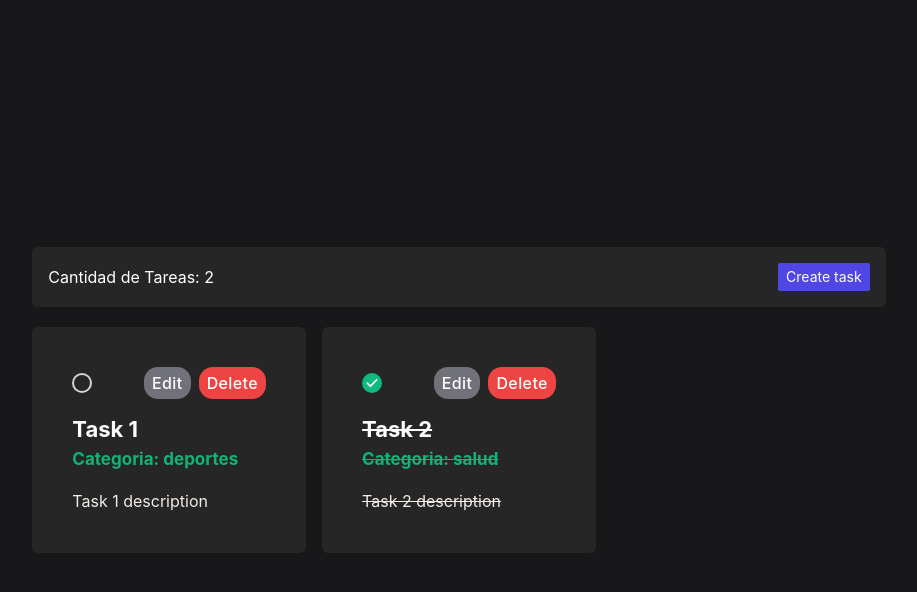
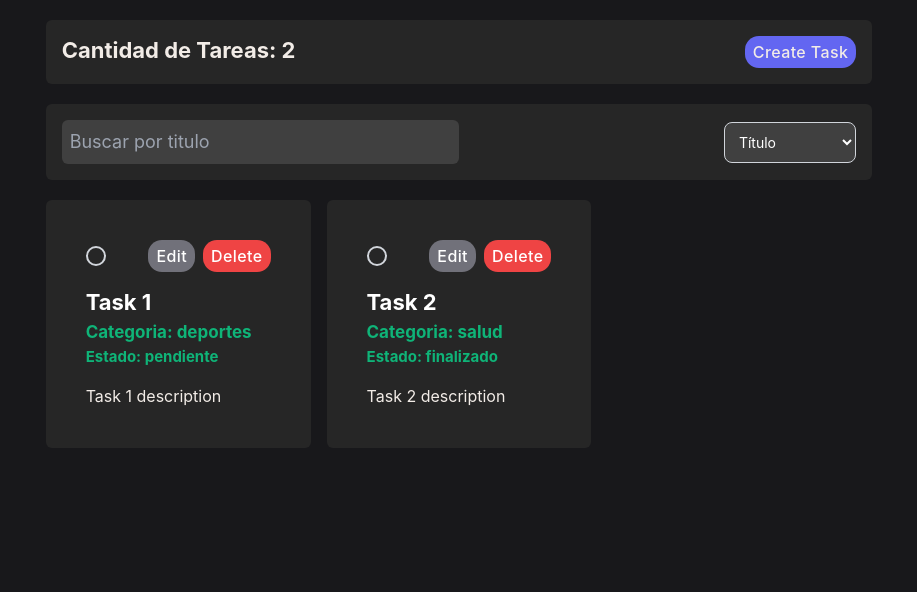
Before and after one commit to CarlosAndresOrtega/Challenge_Carlos_Ortega, a React (Create React App) app: page / in a window 1280 px wide. Shown: the top 592 px of the page, without its empty margins (181-1098 px from the left). Built offline with nearby package versions, Linux system fonts and the light colour scheme.

Commit message:
Buscadores implementados

```diff
--- a/src/App.js
+++ b/src/App.js
@@ -16,7 +16,7 @@ function App() {
   return (
     <>
       <div className="bg-zinc-900 h-screen text-white">
-        <div className="flex flex-col gap-y-5 items-center justify-center h-full">
+        <div className="flex flex-col gap-y-5 items-center justify-start p-5 h-full">
         <BrowserRouter>
           <Routes>
             <Route path='/' element={<TasksLists />} />
--- /dev/null
+++ b/src/components/Header.js
@@ -0,0 +1,22 @@
+import React from "react";
+import { useSelector } from "react-redux";
+import { Link } from "react-router-dom";
+
+function Header() {
+  const taskState = useSelector((state) => state.tasks);
+  return (
+    <header className="bg-neutral-800 text-[#F2ECE7] font-[15px] flex justify-between items-center p-4 rounded-md">
+      <h1 className="font-bold text-white-700 text-[22px] leading-7 mb-1 text-justify">
+        Cantidad de Tareas: {taskState.length}
+      </h1>
+      <Link
+        to="/create-task"
+        className="bg-indigo-500 font-medium px-2 py-1  tracking-wide text-center capitalize transition-colors duration-300 transform rounded-[14px] hover:bg-[#F2ECE7] hover:text-[#000000dd] focus:outline-none focus:ring focus:ring-teal-300 focus:ring-opacity-80"
+      >
+        Create task
+      </Link>
+    </header>
+  );
+}
+
+export default Header;
--- a/src/components/Modal.js
+++ b/src/components/Modal.js
@@ -3,7 +3,6 @@ import { useDispatch } from "react-redux";
 import { deleteTask } from "../features/tasks/taskSlice";
 
 function Modal({ id, isOpen, onClose, children }) {
-
   const dispatch = useDispatch();
 
   const handleDelete = () => {
@@ -32,19 +31,31 @@ function Modal({ id, isOpen, onClose, children }) {
 
             <div className="inline-block align-bottom bg-white rounded-lg text-left overflow-hidden shadow-xl transform transition-all sm:my-8 sm:align-middle sm:max-w-lg sm:w-full">
               <div className="bg-white px-4 pt-5 pb-4 sm:p-6 sm:pb-4">
-                {children}
+                {/* {children} */}
+                <div className="sm:flex sm:items-start">
+                  <div className="mt-3 text-center sm:mt-0 sm:text-left">
+                    <h3 className="text-lg leading-6 font-medium text-gray-900">
+                      Confirmación
+                    </h3>
+                    <div className="mt-2">
+                      <p className="text-sm text-gray-500">
+                        ¿Esta seguro de eliminar esta tarea?
+                      </p>
+                    </div>
+                  </div>
+                </div>
               </div>
-              <div className="bg-gray-50 px-4 py-3 sm:px-6 sm:flex sm:flex-row-reverse">
+              <div className="bg-gray-50 flex gap-x-2 px-4 py-3 sm:px-6 sm:flex sm:flex-row-reverse">
                 <button
                   type="button"
-                  className="mt-3 w-full inline-flex justify-center rounded-md border border-transparent shadow-sm px-4 py-2 bg-indigo-600 text-base font-medium text-white hover:bg-indigo-700 focus:outline-none focus:ring-2 focus:ring-offset-2 focus:ring-indigo-500 sm:mt-0 sm:ml-3 sm:w-auto sm:text-sm"
+                  className="bg-indigo-500 font-medium px-2 py-1  tracking-wide text-center capitalize transition-colors duration-300 transform rounded-[14px] hover:bg-indigo-700 hover:text-white focus:outline-none focus:ring focus:ring-indigo-300 focus:ring-opacity-80"
                   onClick={onClose}
                 >
                   Cerrar
                 </button>
                 <button
                   type="button"
-                  className="mt-3 w-full inline-flex justify-center rounded-md border border-transparent shadow-sm px-4 py-2 bg-red-600 text-base font-medium text-white hover:bg-red-700 focus:outline-none focus:ring-2 focus:ring-offset-2 focus:ring-red-500 sm:mt-0 sm:ml-3 sm:w-auto sm:text-sm"
+                  className="bg-red-500 font-medium px-2 py-1  tracking-wide text-center capitalize transition-colors duration-300 transform rounded-[14px] hover:bg-red-700 hover:text-white focus:outline-none focus:ring focus:ring-red-300 focus:ring-opacity-80"
                   onClick={handleDelete}
                 >
                   Eliminar
--- /dev/null
+++ b/src/components/Search.js
@@ -0,0 +1,73 @@
+import React, { useEffect, useRef, useState } from "react";
+import { useSelector } from "react-redux";
+
+function Search({ setfiltered }) {
+  const tasks = useSelector((state) => state.tasks);
+  const refSelect = useRef();
+  const [typeSearch, setTypeSearch] = useState("title");
+
+  const handleChange = (e) => {
+    const searchOptions = {
+      title: "title",
+      category: "category",
+      state: "state",
+    };
+
+    const filter = tasks.filter((task) => {
+      const searchProperty = searchOptions[typeSearch];
+      const searchValue = e.target.value.toUpperCase();
+
+      if (task[searchProperty].toUpperCase().includes(searchValue)) {
+        return task;
+      }
+    });
+
+    setfiltered(filter);
+  };
+
+  useEffect(() => {
+    const searchTypeSelect = refSelect.current;
+
+    searchTypeSelect.addEventListener("change", function () {
+      const selectedValue = searchTypeSelect.value;
+      setTypeSearch(selectedValue);
+    });
+  }, [typeSearch]);
+
+  return (
+    <>
+      <div className=" bg-neutral-800 text-[#F2ECE7] font-[15px] flex justify-between items-center p-4 rounded-md">
+        <input
+          onChange={handleChange}
+          className="list-group-item bg-neutral-700 text-zinc-400
+            text-lg w-3/6  p-2 rounded-md"
+          type="text"
+          placeholder={
+            typeSearch === "state"
+              ? "Buscar con palabras 'Pendiente' o 'Finalizada'"
+              : typeSearch === "category"
+              ? "Buscar por categoria"
+              : typeSearch === "title"
+              ? "Buscar por titulo"
+              : "Buscar"
+          }
+        ></input>
+
+        <select
+          defaultValue={"title"}
+          id="countries"
+          ref={refSelect}
+          className="bg-neutral-700 border border-gray-300 text-white text-sm rounded-lg
+           focus:ring-blue-500 focus:border-blue-500 block w-1/6 p-2.5 dark:bg-gray-700
+            dark:border-gray-600 dark:placeholder-gray-400 dark:text-white dark:focus:ring-blue-500
+            dark:focus:border-blue-500"
+        >
+          <option value="title">Título</option>
+          <option value="category">Categoria</option>
+          <option value="state">Estado</option>
+        </select>
+      </div>
+    </>
+  );
+}
+export default Search;
--- a/src/components/TasksLists.js
+++ b/src/components/TasksLists.js
@@ -1,11 +1,14 @@
-import React, { useState } from "react";
+import React, { useEffect, useState } from "react";
 import { useDispatch, useSelector } from "react-redux";
 import Modal from "./Modal";
 import { Link } from "react-router-dom";
 import { updateState } from "../features/tasks/taskSlice";
+import Search from "./Search";
+import Header from "./Header";
 
 function TasksLists() {
   const taskState = useSelector((state) => state.tasks);
+  const [fileredTasks, setfileredTasks] = useState(taskState);
 
   const [isOpen, setIsOpen] = useState(false);
   const [id, setId] = useState("");
@@ -25,53 +28,46 @@ function TasksLists() {
     setId(id);
   };
 
-  const HandleCheck =(id)=>{
-    if(document.getElementById(id).checked){
-      dispatch(updateState({id,state:"pendiente"}));
-    }else{
-      dispatch(updateState({id,state:"finalizado"}));
+  useEffect(() => {
+    setfileredTasks(taskState);
+  }, [taskState]);
+
+  const handleCheckboxChange = (event) => {
+    if (event.target.checked) {
+      dispatch(updateState({ id: event.target.id, state: "finalizada" }));
+    } else {
+      dispatch(updateState({ id: event.target.id, state: "pendiente" }));
     }
-  }
+  };
+
 
   return (
     <>
-      <Modal id={id} isOpen={isOpen} onClose={closeModal}>
-        <div className="sm:flex sm:items-start">
-          <div className="mt-3 text-center sm:mt-0 sm:text-left">
-            <h3 className="text-lg leading-6 font-medium text-gray-900">
-              Confirmación
-            </h3>
-            <div className="mt-2">
-              <p className="text-sm text-gray-500">
-                ¿Esta seguro de eliminar esta tarea?
-              </p>
-            </div>
-          </div>
-        </div>
-      </Modal>
+      <Modal id={id} isOpen={isOpen} onClose={closeModal} />
 
       <div className="w-4/6 flex flex-col gap-5">
-        <header className="bg-neutral-800 flex justify-between items-center p-4 rounded-md">
-          <h1>Cantidad de Tareas: {taskState.length}</h1>
-          <Link
-            to="/create-task"
-            className="bg-indigo-600 px-2 py-1 rounded-sm text-sm "
-          >
-            Create task
-          </Link>
-        </header>
+        <Header />
+        <Search setfiltered={setfileredTasks} />
 
-        <div className="grid grid-cols-3 gap-4 max-sm:grid-cols-1">
-          {taskState.map((task) => (
-            <div key={task.id} className="bg-neutral-800 p-4 rounded-md text-white ">
+        <div className="grid grid-cols-3 gap-4 max-md:grid-cols-1 max-xl:grid-cols-2">
+          {fileredTasks.map((task) => (
+            <div
+              key={task.id}
+              className="bg-neutral-800 p-4 rounded-md text-white "
+            >
               <div className="max-w-md mx-auto">
                 <div className="p-4 sm:p-6">
                   <div className="flex items-center justify-between">
-                    <input  className="hidden" type="checkbox" id={task.id} checked={task.state === "finalizado"}   />
+                    <input
+                      className="hidden"
+                      type="checkbox"
+                      id={task.id}
+                      checked={task.state === "finalizada"}
+                      onChange={handleCheckboxChange}
+                    />
                     <label
                       className="flex flex-col h-full  rounded cursor-pointer"
                       htmlFor={task.id}
-                      onClick={()=>HandleCheck(task.id)}
                     >
                       <span className="flex items-center justify-center w-5 h-5 text-transparent border-2 border-gray-300 rounded-full">
                         <svg
@@ -105,18 +101,39 @@ function TasksLists() {
                   </div>
 
                   <div className="flex items-center justify-between mt-4">
-                    <p className={`font-bold text-white-700 text-[22px] leading-7 mb-1 text-justify ${task.state === 'finalizado'? 'line-through':''}`}>
+                    <p
+                      className={`font-bold text-white-700 text-[22px] leading-7 mb-1 text-justify ${
+                        task.state === "finalizada" ? "line-through" : ""
+                      }`}
+                    >
                       {task.title}
                     </p>
                   </div>
 
                   <div className="flex flex-row">
-                    <p className={`text-[17px] font-bold text-[#0FB478] ${task.state === 'finalizado'? 'line-through':''}`}>
+                    <p
+                      className={`text-[17px] font-bold text-[#0FB478] ${
+                        task.state === "finalizada" ? "line-through" : ""
+                      }`}
+                    >
                       Categoria: {task.category}
                     </p>
                   </div>
+                  <div className="flex flex-row">
+                    <p
+                      className={`text-[15px] font-bold text-[#0FB478] ${
+                        task.state === "finalizada" ? "line-through" : ""
+                      }`}
+                    >
+                      Estado: {task.state}
+                    </p>
+                  </div>
                   <div className="mt-4 h-auto">
-                    <p className={`text-[#F2ECE7] font-[15px] text-justify ${task.state === 'finalizado'? 'line-through':''}`}>
+                    <p
+                      className={`text-[#F2ECE7] font-[15px] text-justify ${
+                        task.state === "finalizada" ? "line-through" : ""
+                      }`}
+                    >
                       {task.description}
                     </p>
                   </div>
--- a/src/index.css
+++ b/src/index.css
@@ -2,17 +2,18 @@
 @tailwind components;
 @tailwind utilities;
 
-
 body {
   margin: 0;
-  font-family: -apple-system, BlinkMacSystemFont, 'Segoe UI', 'Roboto', 'Oxygen',
-    'Ubuntu', 'Cantarell', 'Fira Sans', 'Droid Sans', 'Helvetica Neue',
+  font-family: -apple-system, BlinkMacSystemFont, "Segoe UI", "Roboto", "Oxygen",
+    "Ubuntu", "Cantarell", "Fira Sans", "Droid Sans", "Helvetica Neue",
     sans-serif;
   -webkit-font-smoothing: antialiased;
   -moz-osx-font-smoothing: grayscale;
+  --tw-bg-opacity: 1;
+  background-color: rgb(24 24 27 / var(--tw-bg-opacity));
 }
 
 code {
-  font-family: source-code-pro, Menlo, Monaco, Consolas, 'Courier New',
+  font-family: source-code-pro, Menlo, Monaco, Consolas, "Courier New",
     monospace;
 }
```
